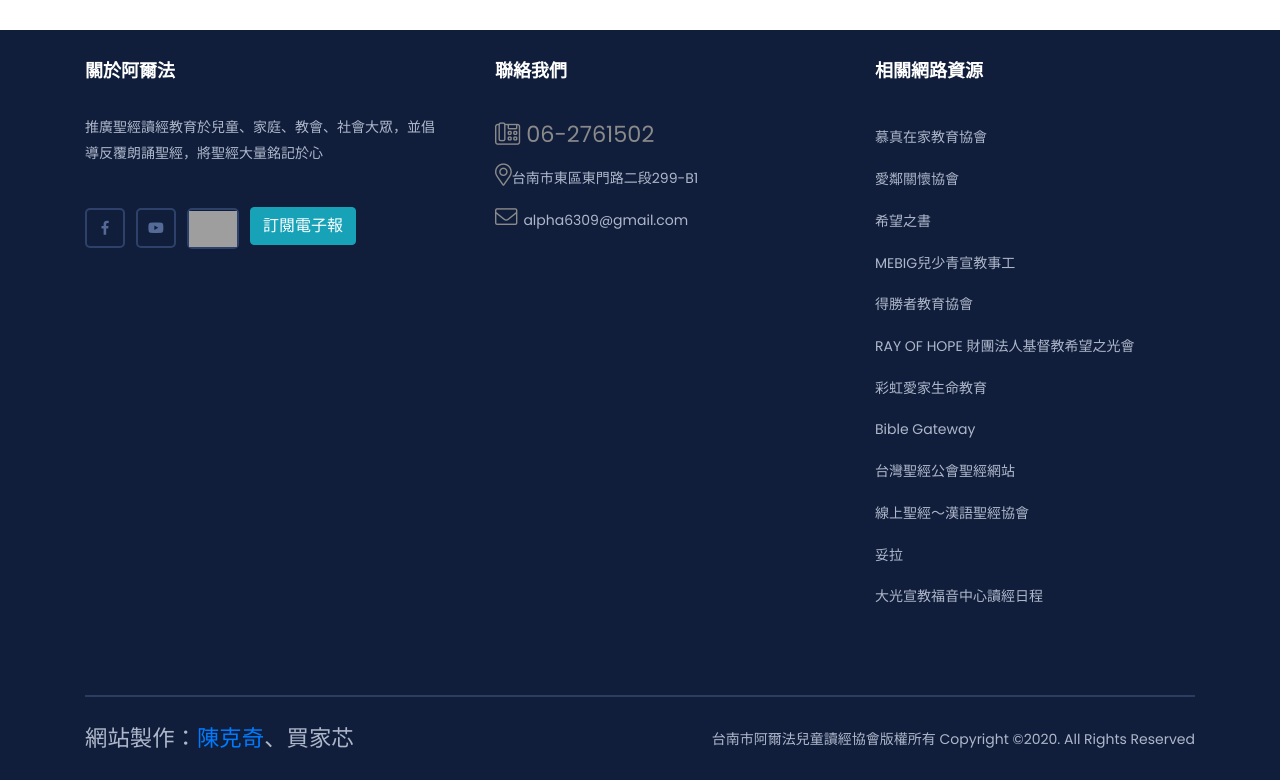
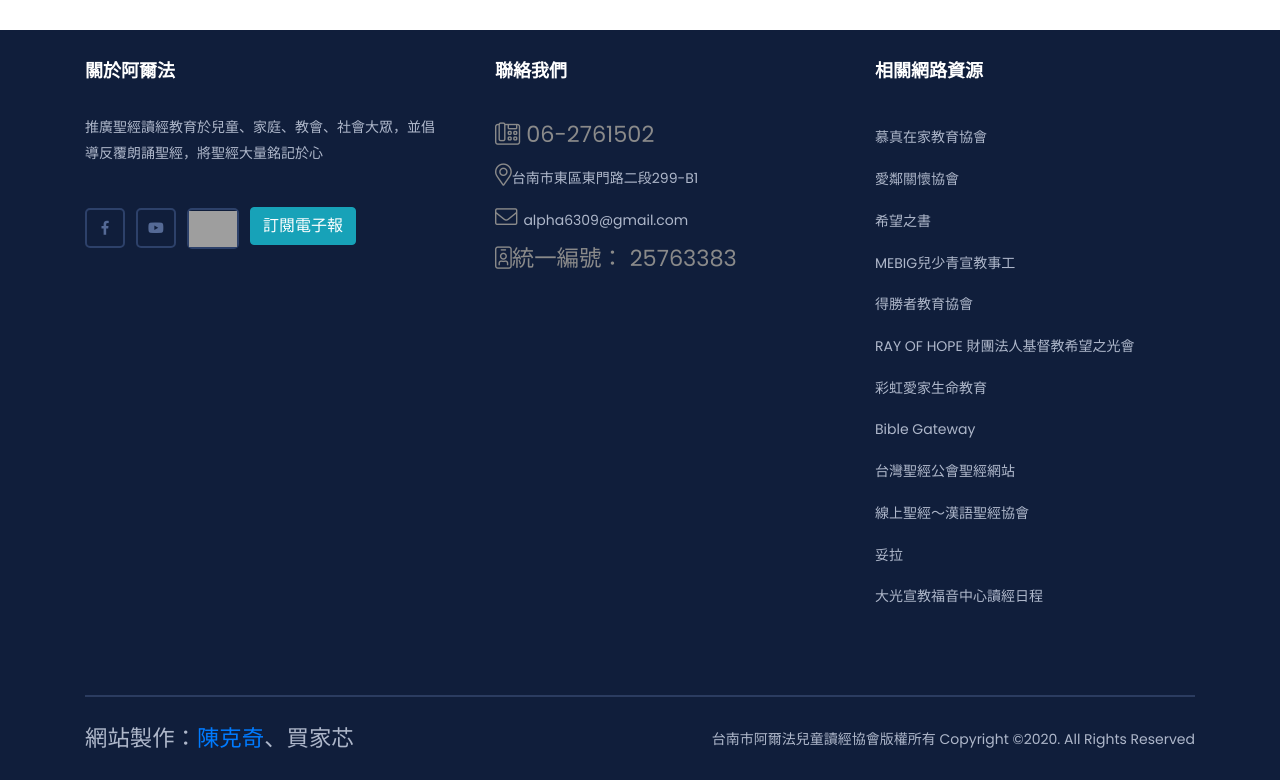
Before and after one commit to alpha6309/website, a Jekyll site: the page built from index.html, in a window 1280 px wide. Shown: the part 4007-4787 px from the top of the page. Built offline with Jekyll 4.4.1, drawn with Linux system fonts in a browser that asks for light colours; comment, search, counter and statistics services are not loaded; grey boxes are pictures that could not be loaded.

Commit message:
增加統一編號

```diff
--- a/_config.yml
+++ b/_config.yml
@@ -1,5 +1,6 @@
 title: "台南市阿爾法兒童讀經協會"
 email: "alpha6309@gmail.com"
+id: "25763383"
 description: 推廣聖經讀經教育
 baseurl: "/" # the subpath of your site, e.g. /blog
 url: "https://www.alpha.org.tw/" # the base hostname & protocol for your site, e.g. http://example.com or  https://tradejk.netlify.com
--- a/_includes/footer.html
+++ b/_includes/footer.html
@@ -50,6 +50,7 @@
                             <li><i class="fal fa-phone-office"></i> {{site.phone_number}}</li>
                             <li><i class="fal fa-map-marker-alt"></i><a href="https://www.google.com/maps/place/701%E5%8F%B0%E5%8D%97%E5%B8%82%E6%9D%B1%E5%8D%80%E6%9D%B1%E9%96%80%E8%B7%AF%E4%BA%8C%E6%AE%B5299%E8%99%9F/@22.9836605,120.2261879,19z/data=!3m1!4b1!4m5!3m4!1s0x346e769867929317:0xf820c39be6e0bb3d!8m2!3d22.9836593!4d120.2267351"> {{site.address}}</a></li>
                             <li><i class="fal fa-envelope"></i> <a href="mailto:{{site.email}}">  {{site.email}}</a></li>
+                            <li><i class="fal fa-id-badge"></i>統一編號： {{site.id}}</li>
                         </ul>
                     </div>
                 </div>
--- a/assets/css/fontawesome580.required.css
+++ b/assets/css/fontawesome580.required.css
@@ -107,6 +107,9 @@ readers do not read off random characters that represent icons */
 
 .fa-head-side-brain:before {
   content: "\f808"; }
+
+.fa-id-badge:before {
+  content: "\f2c1"; }
 
 .fa-instagram:before {
   content: "\f16d"; }
```
